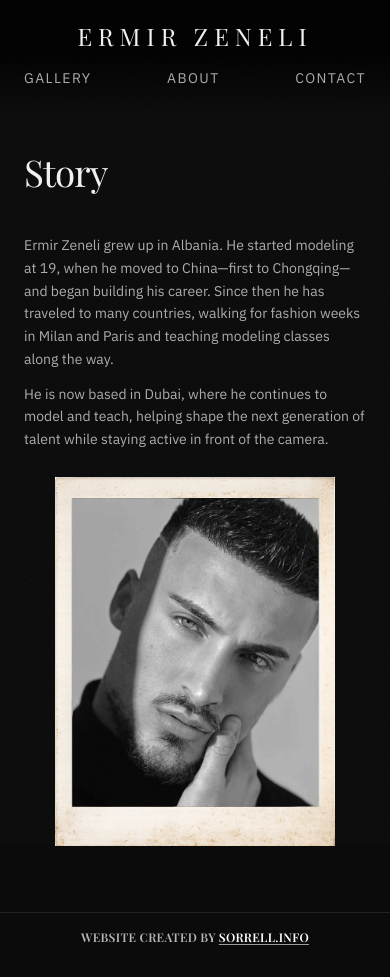
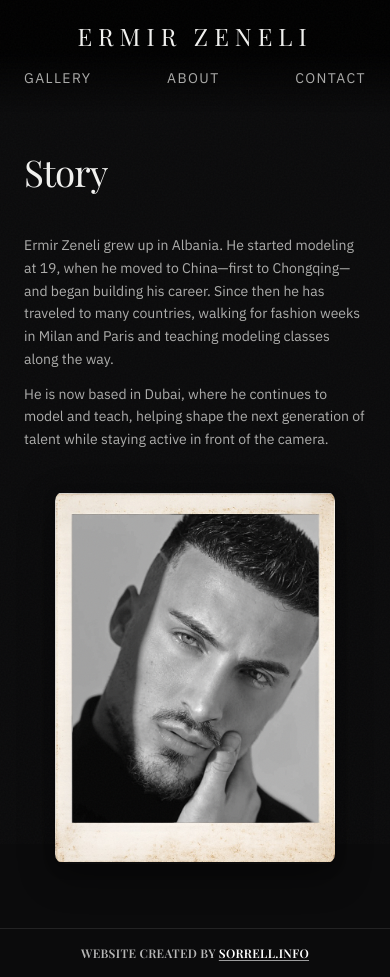
Before and after one commit to kennsorr/ermir-zeneli, a Next.js app: page /about in a window 390 px wide. Built offline with nearby package versions, Linux system fonts and the light colour scheme; no server answers; a web font is replaced by a local one.

Commit message:
Enhance StoryImage component with 3D tilt effect and dynamic shadow; update About page layout for improved visual presentation.

```diff
--- a/app/about/page.tsx
+++ b/app/about/page.tsx
@@ -11,7 +11,7 @@ export default function AboutPage() {
   return (
     <main className={PAGE_MAIN_CLASS}>
       <div className={PAGE_CONTENT_CLASS}>
-        <div className="grid w-full grid-cols-1 gap-6 md:grid-cols-[1fr_1.1fr] md:gap-12">
+        <div className="grid w-full grid-cols-1 gap-10 md:grid-cols-[1fr_1.1fr] md:gap-12">
           {/* Left: text */}
           <div className="flex min-h-0 flex-col overflow-hidden">
             <h1 className={PAGE_TITLE_CLASS}>
@@ -33,11 +33,11 @@ export default function AboutPage() {
             </div>
           </div>
 
-          {/* Right: image — constrained size so image scales down and isn’t cropped */}
+          {/* Right: image — 3D tilt card with drop shadow */}
           <div className="flex min-h-0 items-center justify-center md:justify-end">
-            <figure className="relative aspect-[3/4] w-full max-w-[280px] overflow-hidden bg-background md:max-w-sm">
+            <div className="w-full max-w-[280px] md:max-w-sm" style={{ perspective: "900px" }}>
               <StoryImage />
-            </figure>
+            </div>
           </div>
         </div>
       </div>
--- a/src/components/StoryImage.tsx
+++ b/src/components/StoryImage.tsx
@@ -1,21 +1,219 @@
 "use client";
 
 import Image from "next/image";
-import { useState } from "react";
+import { useRef, useState, useEffect, useCallback } from "react";
+import { motion, useSpring, useTransform, animate } from "framer-motion";
+
+const TILT_MAX = 18;
+const PUSH_EXTRA = 8;
+const SPRING_TRACK = { stiffness: 600, damping: 30 };
+const SPRING_RETURN = { stiffness: 100, damping: 14 };
+
+function isTouchDevice() {
+  return typeof window !== "undefined" && "ontouchstart" in window;
+}
 
 export function StoryImage() {
   const [failed, setFailed] = useState(false);
+  const cardRef = useRef<HTMLDivElement>(null);
+  const isHovering = useRef(false);
+  const lastNx = useRef(0.5);
+  const lastNy = useRef(0.5);
+  const isClickTilted = useRef(false);
+
+  const hoverRotateX = useSpring(0, SPRING_TRACK);
+  const hoverRotateY = useSpring(0, SPRING_TRACK);
+
+  const scrollTiltX = useSpring(0, SPRING_RETURN);
+  const introRotateX = useSpring(0, SPRING_RETURN);
+  const introRotateY = useSpring(0, SPRING_RETURN);
+
+  const combinedRotateX = useTransform(
+    [hoverRotateX, scrollTiltX, introRotateX],
+    ([hx, sx, ix]: number[]) => hx + ix + sx
+  );
+  const combinedRotateY = useTransform(
+    [hoverRotateY, introRotateY],
+    ([hy, iy]: number[]) => hy + iy
+  );
+
+  const dynamicShadow = useTransform(
+    [combinedRotateX, combinedRotateY],
+    ([rx, ry]: number[]) => {
+      const offX = -ry * 1.2;
+      const offY = rx * 1.2 + 12;
+      const blur = 35 + Math.abs(rx) + Math.abs(ry);
+      return `${offX}px ${offY}px ${blur}px rgba(0,0,0,0.4), 0 4px 12px rgba(0,0,0,0.25)`;
+    }
+  );
+
+  const tiltTo = useCallback((nx: number, ny: number) => {
+    hoverRotateX.set((0.5 - ny) * TILT_MAX * 2);
+    hoverRotateY.set((nx - 0.5) * TILT_MAX * 2);
+  }, [hoverRotateX, hoverRotateY]);
+
+  const returnToCenter = useCallback(() => {
+    animate(hoverRotateX, 0, { type: "spring", ...SPRING_RETURN });
+    animate(hoverRotateY, 0, { type: "spring", ...SPRING_RETURN });
+  }, [hoverRotateX, hoverRotateY]);
+
+  const handleMouseMove = useCallback((e: React.MouseEvent<HTMLDivElement>) => {
+    if (isClickTilted.current) return;
+    const el = cardRef.current;
+    if (!el) return;
+    const rect = el.getBoundingClientRect();
+    const nx = (e.clientX - rect.left) / rect.width;
+    const ny = (e.clientY - rect.top) / rect.height;
+    lastNx.current = nx;
+    lastNy.current = ny;
+    tiltTo(nx, ny);
+  }, [tiltTo]);
+
+  const handleMouseEnter = useCallback(() => {
+    isHovering.current = true;
+  }, []);
+
+  const handleMouseLeave = useCallback(() => {
+    isHovering.current = false;
+    if (isClickTilted.current) {
+      isClickTilted.current = false;
+    }
+    returnToCenter();
+  }, [returnToCenter]);
+
+  const handleMouseDown = useCallback((e: React.MouseEvent<HTMLDivElement>) => {
+    if (isTouchDevice()) return;
+
+    const el = cardRef.current;
+    if (!el) return;
+    const rect = el.getBoundingClientRect();
+    const nx = (e.clientX - rect.left) / rect.width;
+    const ny = (e.clientY - rect.top) / rect.height;
+
+    if (isClickTilted.current) {
+      isClickTilted.current = false;
+      tiltTo(nx, ny);
+      return;
+    }
+
+    isClickTilted.current = true;
+    const pushX = (0.5 - ny) * (TILT_MAX + PUSH_EXTRA) * 2;
+    const pushY = (nx - 0.5) * (TILT_MAX + PUSH_EXTRA) * 2;
+    hoverRotateX.set(pushX);
+    hoverRotateY.set(pushY);
+  }, [hoverRotateX, hoverRotateY, tiltTo]);
+
+  const handleTouchStart = useCallback((e: React.TouchEvent<HTMLDivElement>) => {
+    const el = cardRef.current;
+    if (!el) return;
+    const touch = e.touches[0];
+    const rect = el.getBoundingClientRect();
+    const nx = (touch.clientX - rect.left) / rect.width;
+    const ny = (touch.clientY - rect.top) / rect.height;
+
+    const pushX = (0.5 - ny) * (TILT_MAX + PUSH_EXTRA) * 2;
+    const pushY = (nx - 0.5) * (TILT_MAX + PUSH_EXTRA) * 2;
+    animate(hoverRotateX, pushX, { type: "spring", ...SPRING_TRACK });
+    animate(hoverRotateY, pushY, { type: "spring", ...SPRING_TRACK });
+
+    setTimeout(() => {
+      returnToCenter();
+    }, 400);
+  }, [hoverRotateX, hoverRotateY, returnToCenter]);
+
+  useEffect(() => {
+    const handleClickOutside = (e: MouseEvent) => {
+      if (!isClickTilted.current) return;
+      if (cardRef.current && !cardRef.current.contains(e.target as Node)) {
+        isClickTilted.current = false;
+        returnToCenter();
+      }
+    };
+
+    document.addEventListener("mousedown", handleClickOutside);
+    return () => document.removeEventListener("mousedown", handleClickOutside);
+  }, [returnToCenter]);
+
+  useEffect(() => {
+    introRotateX.jump(-8);
+    introRotateY.jump(6);
+
+    const timeout = setTimeout(() => {
+      animate(introRotateX, 0, { type: "spring", ...SPRING_RETURN });
+      animate(introRotateY, 0, { type: "spring", ...SPRING_RETURN });
+    }, 500);
+
+    return () => clearTimeout(timeout);
+  }, [introRotateX, introRotateY]);
+
+  useEffect(() => {
+    let lastScrollY = window.scrollY;
+    let rafId: number;
+    let idleTimeout: ReturnType<typeof setTimeout>;
+
+    const handleScroll = () => {
+      cancelAnimationFrame(rafId);
+      clearTimeout(idleTimeout);
+
+      rafId = requestAnimationFrame(() => {
+        if (isHovering.current) return;
+        const delta = window.scrollY - lastScrollY;
+        lastScrollY = window.scrollY;
+        const tilt = Math.max(-12, Math.min(12, delta * 0.6));
+        scrollTiltX.set(tilt);
+
+        const atBottom =
+          window.innerHeight + window.scrollY >= document.body.scrollHeight - 10;
+        if (atBottom) {
+          animate(scrollTiltX, -4, { type: "spring", ...SPRING_TRACK });
+          setTimeout(() => {
+            animate(scrollTiltX, 0, { type: "spring", ...SPRING_RETURN });
+          }, 250);
+        }
+      });
+
+      idleTimeout = setTimeout(() => {
+        if (!isHovering.current) {
+          animate(scrollTiltX, 0, { type: "spring", ...SPRING_RETURN });
+        }
+      }, 150);
+    };
+
+    window.addEventListener("scroll", handleScroll, { passive: true });
+    return () => {
+      window.removeEventListener("scroll", handleScroll);
+      cancelAnimationFrame(rafId);
+      clearTimeout(idleTimeout);
+    };
+  }, [scrollTiltX]);
 
   if (failed) return null;
 
   return (
+    <motion.figure
+      ref={cardRef}
+      className="relative aspect-[3/4] w-full cursor-pointer rounded-[10px]"
+      style={{
+        transformStyle: "preserve-3d",
+        rotateX: combinedRotateX,
+        rotateY: combinedRotateY,
+        boxShadow: dynamicShadow,
+      }}
+      onMouseMove={handleMouseMove}
+      onMouseEnter={handleMouseEnter}
+      onMouseLeave={handleMouseLeave}
+      onMouseDown={handleMouseDown}
+      onTouchStart={handleTouchStart}
+    >
       <Image
         src="/images/about/story.png"
         alt="Ermir Zeneli"
         fill
-      className="object-contain"
-      sizes="(max-width: 768px) 100vw,  min(896px, 90vw)"
+        className="rounded-[10px] object-contain"
+        sizes="(max-width: 768px) 100vw, min(896px, 90vw)"
+        draggable={false}
         onError={() => setFailed(true)}
       />
+    </motion.figure>
   );
 }
```
Lines whose indentation alone changed are shown as unchanged.
